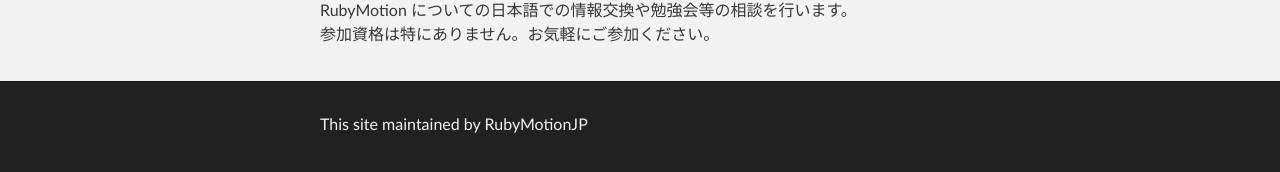
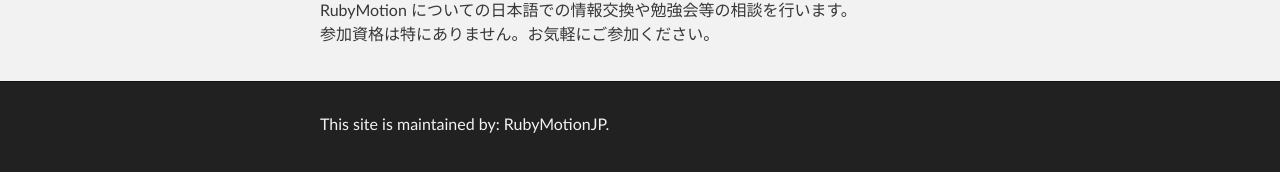
Before and after one commit to RubyMotionJP/rubymotionjp.github.com, a Jekyll site: the page built from index.md, in a window 1280 px wide. Shown: the part 526-698 px from the top of the page. Built offline with Jekyll 4.4.1, drawn with Linux system fonts in a browser that asks for light colours.

Commit message:
fix typo

```diff
--- a/_layouts/default.html
+++ b/_layouts/default.html
@@ -29,7 +29,7 @@
     <!-- FOOTER  -->
     <div id="footer_wrap" class="outer">
       <footer class="inner">
-        <p class="copyright">This site maintained by RubyMotionJP</p>
+        <p class="copyright">This site is maintained by: RubyMotionJP.</p>
       </footer>
     </div>
 
```
